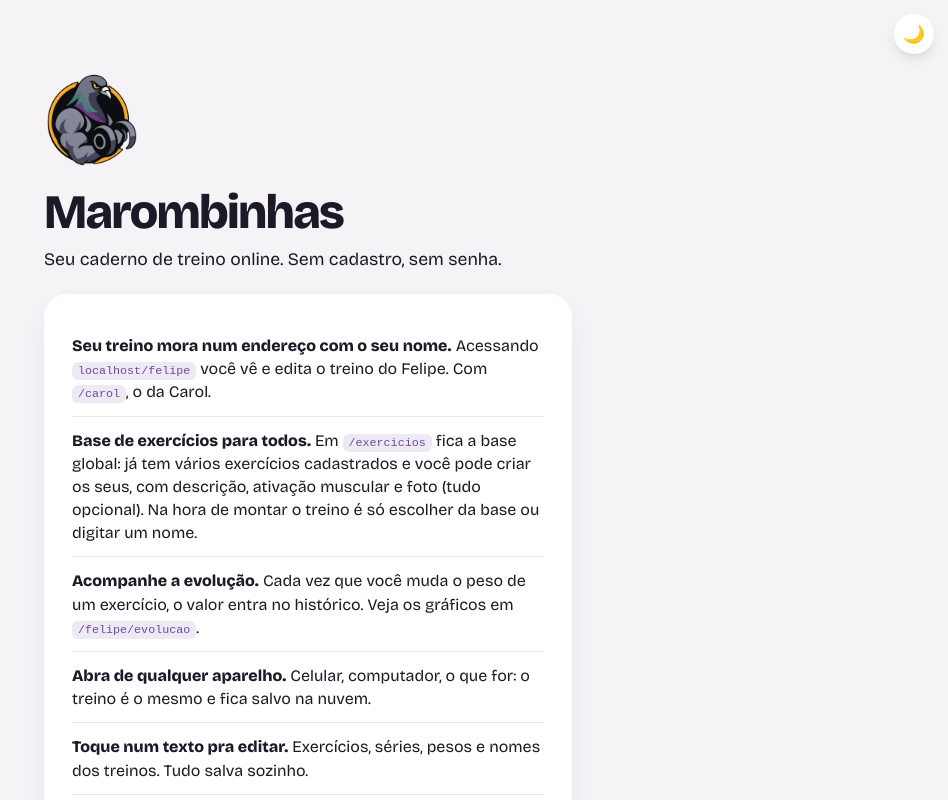
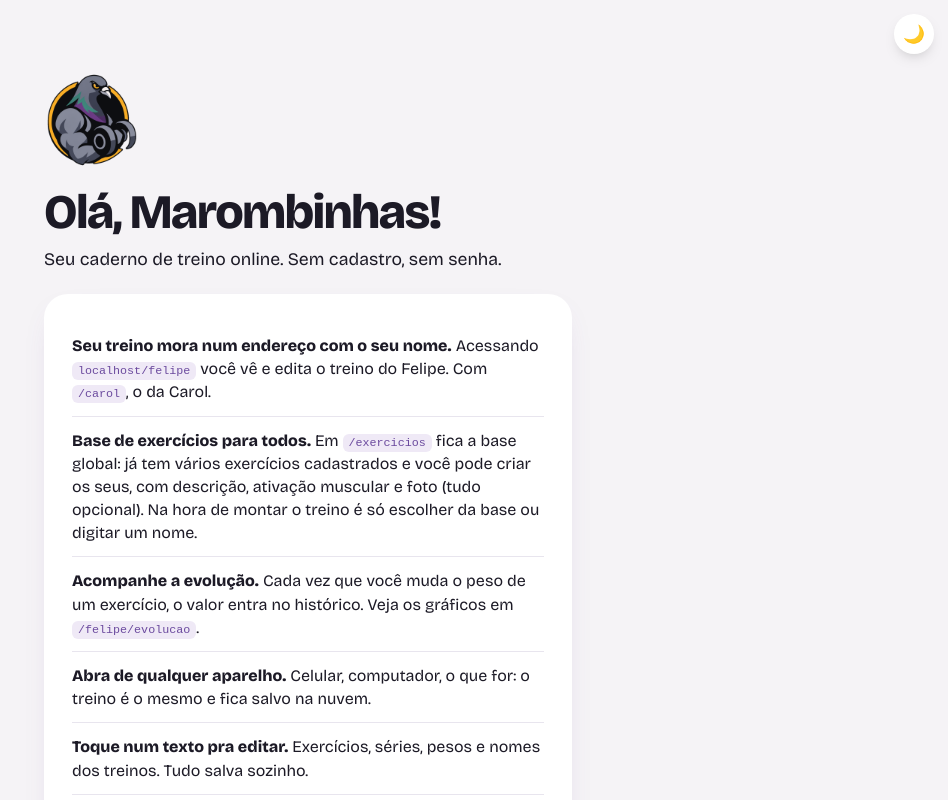
Before and after one commit to lipesms/Marombinhas, a React (Vite) app: page / in a window 1280 px wide. Shown: the top 800 px of the page, without its empty margins (332-1280 px from the left). Built offline with nearby package versions, Linux system fonts and the light colour scheme; the HTML template or start-up script is replaced by a standard one.

Commit message:
adjusting the title

```diff
--- a/src/pages/Home.jsx
+++ b/src/pages/Home.jsx
@@ -12,8 +12,10 @@ export default function Home() {
 
   return (
     <main className="app">
-      <img className="logo" src="/logo.png" alt="Pombo maromba" />
-      <h1 className="brand">Marombinhas</h1>
+      <header className="hero">
+        <img className="logo" src="/logo.png" alt="Pombo maromba" />
+        <h1 className="brand">Olá, Marombinhas!</h1>
+      </header>
       <p className="lead">Seu caderno de treino online. Sem cadastro, sem senha.</p>
 
       <section className="panel info">
```
